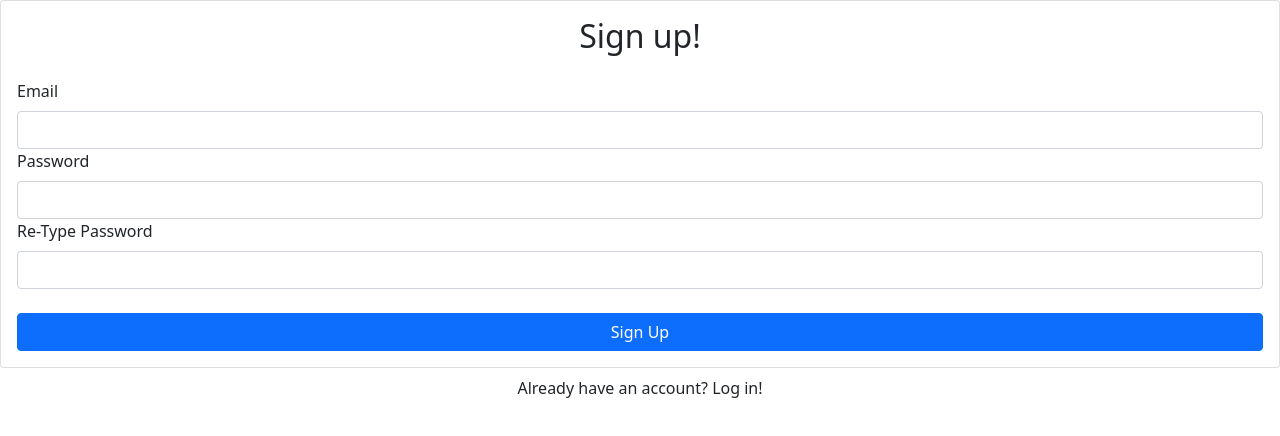
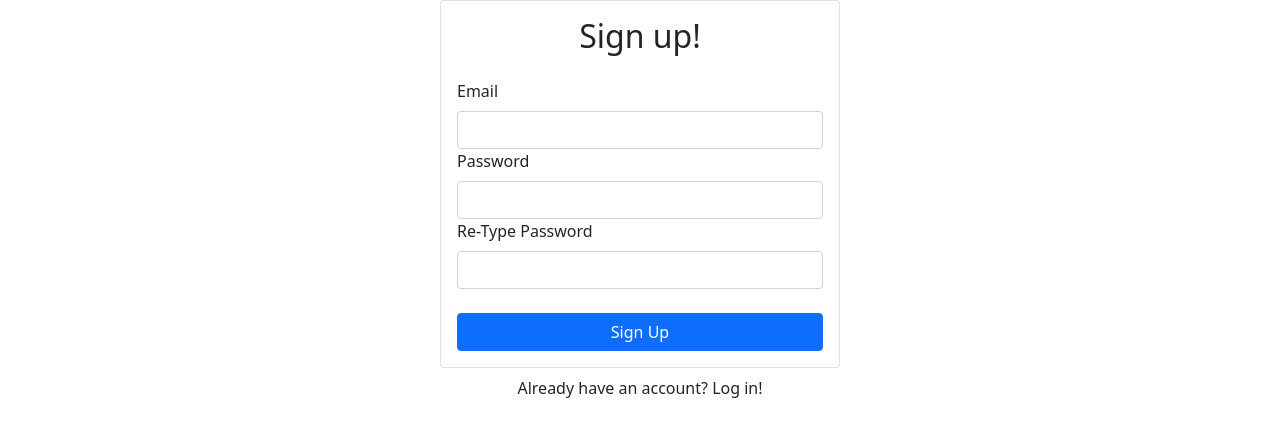
Before and after one commit to timfirebase/medicure, a React (Create React App) app: page / in a window 1280 px wide. Shown: the top 436 px of the page. Built offline with nearby package versions, Linux system fonts and the light colour scheme.

Commit message:
Sign up page

```diff
--- a/src/components/App.js
+++ b/src/components/App.js
@@ -1,8 +1,17 @@
 import React from "react"
 import SignUp from "./SignUp";
+import {Container} from "react-bootstrap";
 
 function App() {
-  return <SignUp/>
+
+  return (
+      <Container className= "d-flex align-items-center justify-content-center">
+        <div className="w-100" style={{maxWidth: "400px"}}>
+            <SignUp/>
+        </div>
+      </Container>
+  )
+
 }
 
 export default App;
```
